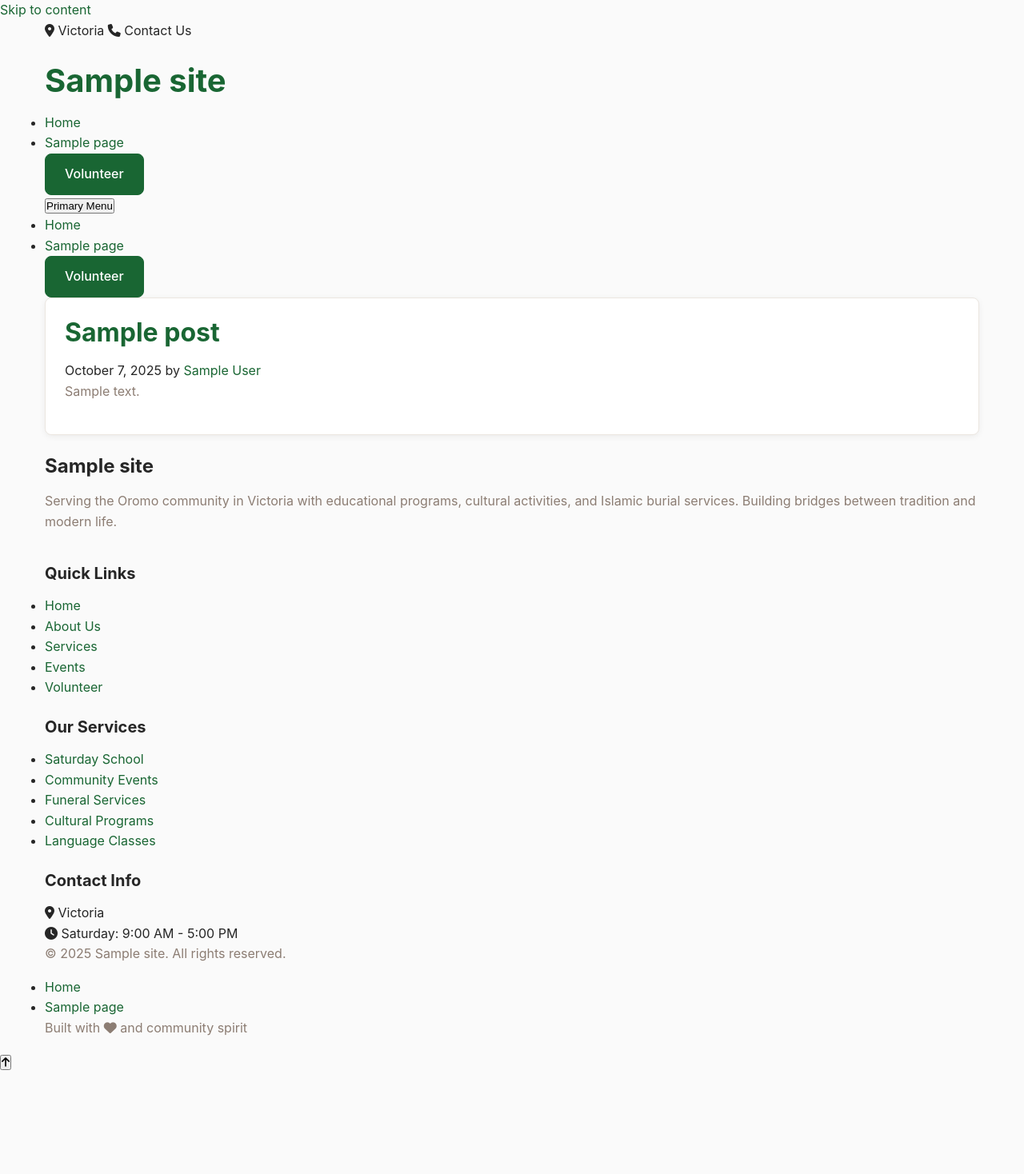
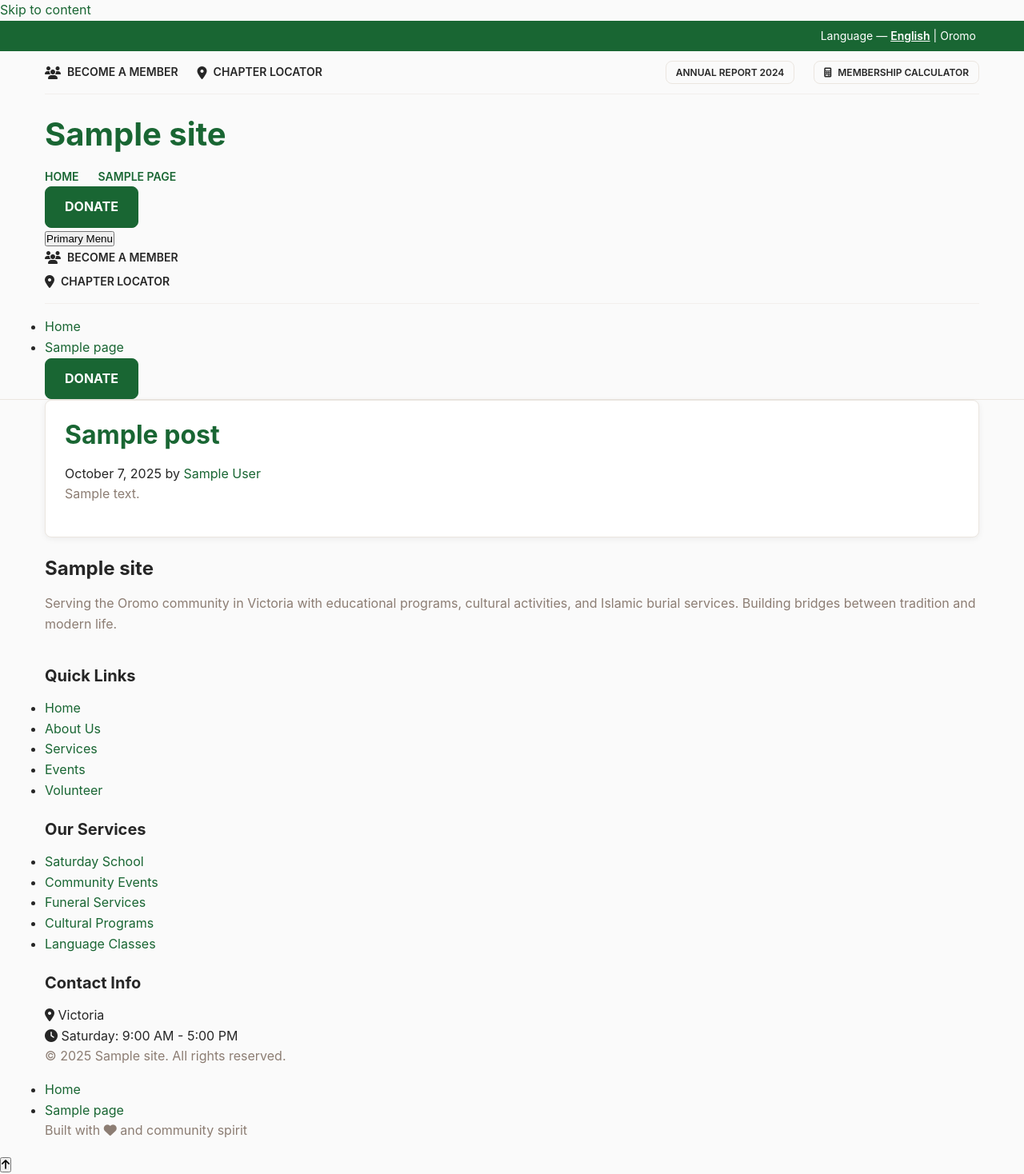
Before and after one commit to fes-reshid/oromo-resource-center, a WordPress theme: template index.php in a window 1280 px wide. Shown: the whole page at 80% size. Before the commit the page ends 1338 px from the top, so only its background shows below. Run offline with PHP 8.4 and a stand-in for WordPress, Linux system fonts and the light colour scheme; the site name, menu and one post (Sample post) are stand-ins, and other content is empty; some libraries are stand-ins or nearby versions.

Commit message:
Update header and navigation

```diff
--- a/header.php
+++ b/header.php
@@ -22,36 +22,45 @@
     <a class="skip-link screen-reader-text" href="#main"><?php esc_html_e('Skip to content', 'oromo-resource-centre'); ?></a>
 
     <header id="masthead" class="site-header" role="banner">
-        <div class="header-overlay">
-            <div class="header-background">
-                <?php
-                $header_bg = get_theme_mod('oromo_header_background_image');
-                if ($header_bg) : ?>
-                    <img src="<?php echo esc_url($header_bg); ?>" alt="Header Background" class="header-bg-image">
-                <?php endif; ?>
+        <!-- Top Language Bar -->
+        <div class="language-bar">
+            <div class="container">
+                <div class="language-selector">
+                    <span><?php esc_html_e('Language —', 'oromo-resource-centre'); ?></span>
+                    <a href="<?php echo esc_url(home_url('/')); ?>" class="active"><?php esc_html_e('English', 'oromo-resource-centre'); ?></a>
+                    <span>|</span>
+                    <a href="<?php echo esc_url(home_url('/om/')); ?>"><?php esc_html_e('Oromo', 'oromo-resource-centre'); ?></a>
+                </div>
             </div>
+        </div>
 
+        <!-- Main Header -->
+        <div class="main-header-wrapper">
             <div class="container">
-                <!-- Top contact bar -->
-                <div class="top-contact-bar">
-                    <div class="contact-info">
-                        <span class="location">
+                <!-- Quick Links Row -->
+                <div class="quick-links-row">
+                    <div class="quick-links-left">
+                        <a href="<?php echo esc_url(get_permalink(get_page_by_path('membership'))); ?>" class="quick-link">
+                            <i class="fas fa-users"></i>
+                            <span><?php esc_html_e('BECOME A MEMBER', 'oromo-resource-centre'); ?></span>
+                        </a>
+                        <a href="#contact" class="quick-link">
                             <i class="fas fa-map-marker-alt"></i>
-                            <?php echo esc_html(get_theme_mod('oromo_contact_location', 'Victoria')); ?>
-                        </span>
-                        <span class="phone">
-                            <i class="fas fa-phone"></i>
-                            <?php
-                            $phone = get_theme_mod('oromo_contact_phone', 'Contact Us');
-                            if ($phone) {
-                                echo esc_html($phone);
-                            }
-                            ?>
-                        </span>
+                            <span><?php esc_html_e('CHAPTER LOCATOR', 'oromo-resource-centre'); ?></span>
+                        </a>
+                    </div>
+                    <div class="quick-links-right">
+                        <a href="<?php echo esc_url(get_permalink(get_page_by_path('community-services'))); ?>" class="quick-badge">
+                            <?php esc_html_e('ANNUAL REPORT 2024', 'oromo-resource-centre'); ?>
+                        </a>
+                        <a href="<?php echo esc_url(get_permalink(get_page_by_path('membership'))); ?>" class="quick-badge">
+                            <i class="fas fa-calculator"></i>
+                            <?php esc_html_e('MEMBERSHIP CALCULATOR', 'oromo-resource-centre'); ?>
+                        </a>
                     </div>
                 </div>
 
-                <!-- Main header -->
+                <!-- Main Navigation Row -->
                 <div class="main-header">
                     <div class="site-branding">
                         <?php
@@ -97,8 +106,8 @@
                             'fallback_cb'    => 'oromo_default_menu',
                         ));
                         ?>
-                        <a href="<?php echo esc_url(get_permalink(get_page_by_path('volunteer'))); ?>" class="btn btn-primary volunteer-btn">
-                            <?php esc_html_e('Volunteer', 'oromo-resource-centre'); ?>
+                        <a href="<?php echo esc_url(get_permalink(get_page_by_path('donate'))); ?>" class="btn btn-primary donate-btn">
+                            <?php esc_html_e('DONATE', 'oromo-resource-centre'); ?>
                         </a>
                     </nav>
 
@@ -115,6 +124,16 @@
 
                 <!-- Mobile Navigation -->
                 <nav class="mobile-navigation" role="navigation">
+                    <div class="mobile-quick-links">
+                        <a href="<?php echo esc_url(get_permalink(get_page_by_path('membership'))); ?>" class="quick-link">
+                            <i class="fas fa-users"></i>
+                            <span><?php esc_html_e('BECOME A MEMBER', 'oromo-resource-centre'); ?></span>
+                        </a>
+                        <a href="#contact" class="quick-link">
+                            <i class="fas fa-map-marker-alt"></i>
+                            <span><?php esc_html_e('CHAPTER LOCATOR', 'oromo-resource-centre'); ?></span>
+                        </a>
+                    </div>
                     <?php
                     wp_nav_menu(array(
                         'theme_location' => 'primary',
@@ -123,8 +142,8 @@
                         'fallback_cb'    => 'oromo_default_menu',
                     ));
                     ?>
-                    <a href="<?php echo esc_url(get_permalink(get_page_by_path('volunteer'))); ?>" class="btn btn-primary mobile-volunteer-btn">
-                        <?php esc_html_e('Volunteer', 'oromo-resource-centre'); ?>
+                    <a href="<?php echo esc_url(get_permalink(get_page_by_path('donate'))); ?>" class="btn btn-primary mobile-donate-btn">
+                        <?php esc_html_e('DONATE', 'oromo-resource-centre'); ?>
                     </a>
                 </nav>
             </div>
@@ -137,10 +156,11 @@
  */
 function oromo_default_menu() {
     echo '<ul class="nav-menu">';
-    echo '<li><a href="' . esc_url(home_url('/')) . '">' . esc_html__('Home', 'oromo-resource-centre') . '</a></li>';
-    echo '<li><a href="#about">' . esc_html__('About', 'oromo-resource-centre') . '</a></li>';
-    echo '<li><a href="#services">' . esc_html__('Services', 'oromo-resource-centre') . '</a></li>';
-    echo '<li><a href="#contact">' . esc_html__('Contact', 'oromo-resource-centre') . '</a></li>';
+    echo '<li><a href="' . esc_url(home_url('/')) . '">' . esc_html__('HOME', 'oromo-resource-centre') . '</a></li>';
+    echo '<li><a href="#about">' . esc_html__('ABOUT', 'oromo-resource-centre') . '</a></li>';
+    echo '<li><a href="#what-we-do">' . esc_html__('WHAT WE DO', 'oromo-resource-centre') . '</a></li>';
+    echo '<li><a href="#support">' . esc_html__('SUPPORT US', 'oromo-resource-centre') . '</a></li>';
+    echo '<li><a href="' . esc_url(get_permalink(get_page_by_path('volunteer'))) . '">' . esc_html__('GET INVOLVED', 'oromo-resource-centre') . '</a></li>';
     echo '</ul>';
 }
 ?>
--- a/src/components/Services.tsx
+++ b/src/components/Services.tsx
@@ -7,11 +7,11 @@ const Services = () => {
   const navigate = useNavigate();
 
   return (
-    <section id="services" className="py-20 bg-secondary/30">
+    <section id="what-we-do" className="py-20 bg-secondary/30">
       <div className="container mx-auto px-4">
         <div className="text-center mb-16">
           <h2 className="text-3xl md:text-5xl font-bold mb-4 text-foreground">
-            Our Services
+            What We Do
           </h2>
           <p className="text-lg text-muted-foreground max-w-2xl mx-auto">
             Supporting our community through education, cultural activities, and spiritual guidance
--- a/style.css
+++ b/style.css
@@ -210,6 +210,134 @@ a:hover {
   border-radius: var(--radius);
 }
 
+/* Language Bar */
+.language-bar {
+  background-color: hsl(var(--primary));
+  color: hsl(var(--primary-foreground));
+}
+
+.language-selector {
+  display: flex;
+  align-items: center;
+  justify-content: flex-end;
+  padding: 0.5rem 0;
+  font-size: 0.875rem;
+}
+
+.language-selector a {
+  color: hsl(var(--primary-foreground));
+  margin: 0 0.25rem;
+  text-decoration: none;
+  transition: var(--transition-smooth);
+}
+
+.language-selector a:hover,
+.language-selector a.active {
+  text-decoration: underline;
+  font-weight: 600;
+}
+
+/* Main Header Wrapper */
+.main-header-wrapper {
+  background-color: hsl(var(--background));
+  border-bottom: 1px solid hsl(var(--border));
+}
+
+/* Quick Links Row */
+.quick-links-row {
+  display: none;
+  justify-content: space-between;
+  align-items: center;
+  padding: 0.75rem 0;
+  border-bottom: 1px solid hsl(var(--border) / 0.5);
+}
+
+@media (min-width: 1024px) {
+  .quick-links-row {
+    display: flex;
+  }
+}
+
+.quick-links-left,
+.quick-links-right {
+  display: flex;
+  align-items: center;
+  gap: 1.5rem;
+}
+
+.quick-link {
+  display: flex;
+  align-items: center;
+  gap: 0.5rem;
+  font-size: 0.875rem;
+  font-weight: 600;
+  color: hsl(var(--foreground));
+  text-decoration: none;
+  transition: var(--transition-smooth);
+}
+
+.quick-link:hover {
+  color: hsl(var(--primary));
+}
+
+.quick-link i {
+  font-size: 1rem;
+}
+
+.quick-badge {
+  display: flex;
+  align-items: center;
+  gap: 0.5rem;
+  padding: 0.25rem 0.75rem;
+  font-size: 0.75rem;
+  font-weight: 600;
+  color: hsl(var(--foreground));
+  text-decoration: none;
+  border: 1px solid hsl(var(--border));
+  border-radius: var(--radius);
+  transition: var(--transition-smooth);
+}
+
+.quick-badge:hover {
+  color: hsl(var(--primary));
+  border-color: hsl(var(--primary));
+}
+
+/* Main Navigation Updates */
+.nav-menu {
+  display: flex;
+  align-items: center;
+  gap: 1.5rem;
+  list-style: none;
+  margin: 0;
+  padding: 0;
+}
+
+.nav-menu li a {
+  font-size: 0.875rem;
+  font-weight: 600;
+  text-transform: uppercase;
+}
+
+.donate-btn,
+.mobile-donate-btn {
+  font-weight: 700;
+  text-transform: uppercase;
+  padding: 0.75rem 1.5rem;
+}
+
+/* Mobile Quick Links */
+.mobile-quick-links {
+  display: flex;
+  flex-direction: column;
+  gap: 0.5rem;
+  padding-bottom: 1rem;
+  border-bottom: 1px solid hsl(var(--border) / 0.5);
+  margin-bottom: 1rem;
+}
+
+/* Existing styles continue below */
+
 /* Responsive */
 @media (max-width: 768px) {
   h1 { font-size: 2rem; }
@@ -218,4 +346,16 @@ a:hover {
   .container {
     padding: 0 0.75rem;
   }
+
+  .main-header {
+    padding: 1rem 0;
+  }
+
+  .site-title {
+    font-size: 1.25rem;
+  }
+
+  .site-description {
+    font-size: 0.75rem;
+  }
 }
```
Also changed, not shown: src/components/Header.tsx (+71 -47 lines).
